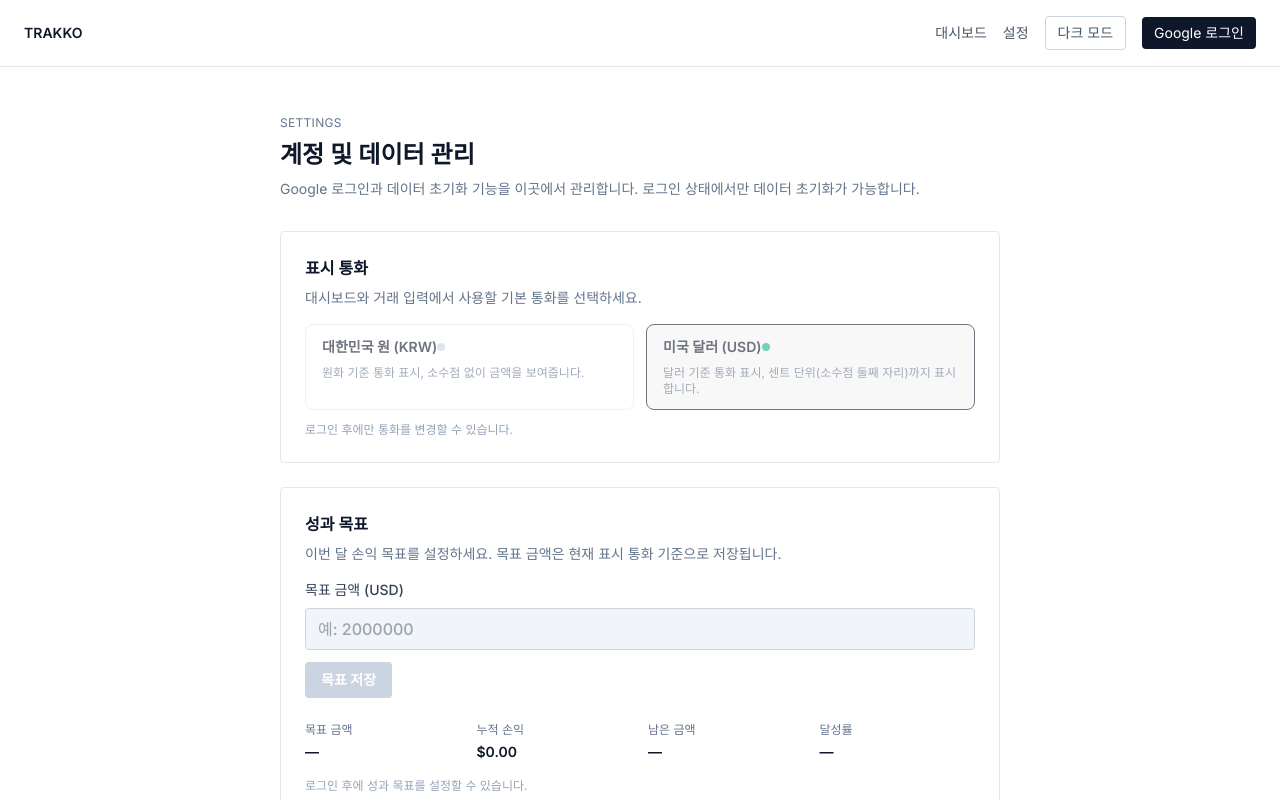
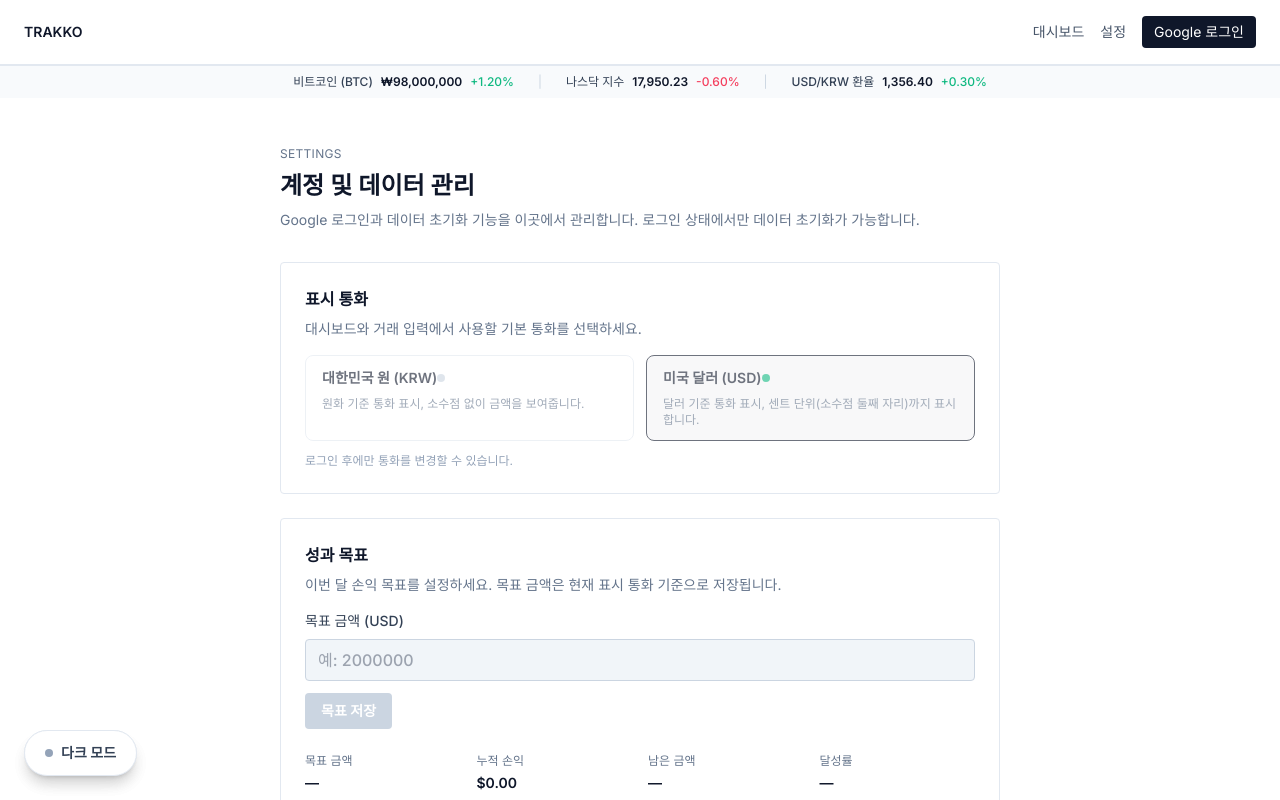
Before and after one commit to Jangmalza/Trakko, a React (Vite) app: page /settings in a window 1280 px wide. Shown: the top 800 px of the page. Built offline with nearby package versions, Linux system fonts and the light colour scheme; no server answers.

Commit message:
feat: 미니 티커 및 공통 테마 토글 추가

```diff
--- a/src/components/HeaderNavigation.tsx
+++ b/src/components/HeaderNavigation.tsx
@@ -1,12 +1,11 @@
 import React from 'react';
 import { Link, useNavigate } from 'react-router-dom';
 import { useAuthStore } from '../store/authStore';
-import { useThemeStore } from '../store/themeStore';
+import MiniMarketTicker from './MiniMarketTicker';
 
 const HeaderNavigation: React.FC = () => {
   const navigate = useNavigate();
   const { user, logout, getLoginUrl } = useAuthStore();
-  const { theme, toggleTheme } = useThemeStore();
 
   const handleLogin = () => {
     window.location.href = getLoginUrl();
@@ -17,9 +16,8 @@ const HeaderNavigation: React.FC = () => {
     navigate('/', { replace: true });
   };
 
-  const themeLabel = theme === 'dark' ? '라이트 모드' : '다크 모드';
-
   return (
+    <div className="flex flex-col">
       <nav className="flex items-center justify-between border-b border-slate-200 bg-white px-6 py-4 dark:border-slate-800 dark:bg-slate-950">
         <Link to="/dashboard" className="text-sm font-semibold text-slate-900 dark:text-slate-100">
           TRAKKO
@@ -31,13 +29,6 @@ const HeaderNavigation: React.FC = () => {
           <Link to="/settings" className="text-slate-600 transition hover:text-slate-900 dark:text-slate-300 dark:hover:text-slate-100">
             설정
           </Link>
-        <button
-          type="button"
-          onClick={toggleTheme}
-          className="rounded border border-slate-300 px-3 py-1.5 text-slate-600 transition hover:bg-slate-100 hover:text-slate-900 dark:border-slate-700 dark:text-slate-300 dark:hover:bg-slate-800 dark:hover:text-slate-100"
-        >
-          {themeLabel}
-        </button>
           {user ? (
             <>
               <span className="hidden text-slate-500 dark:text-slate-300 sm:inline">{user.displayName || user.email}</span>
@@ -60,6 +51,8 @@ const HeaderNavigation: React.FC = () => {
           )}
         </div>
       </nav>
+      <MiniMarketTicker />
+    </div>
   );
 };
 
--- /dev/null
+++ b/src/components/MiniMarketTicker.tsx
@@ -0,0 +1,81 @@
+import React, { useEffect, useMemo, useState } from 'react';
+
+type MarketMetric = {
+  id: string;
+  label: string;
+  value: number;
+  unit?: string;
+  change: number;
+};
+
+const BASE_MARKETS: MarketMetric[] = [
+  { id: 'btc', label: '비트코인 (BTC)', value: 98000000, unit: 'KRW', change: 1.2 },
+  { id: 'nasdaq', label: '나스닥 지수', value: 17950.23, change: -0.6 },
+  { id: 'usdkrw', label: 'USD/KRW 환율', value: 1356.4, change: 0.3 }
+];
+
+const formatValue = (market: MarketMetric): string => {
+  const formatter = new Intl.NumberFormat('ko-KR', {
+    style: market.unit === 'KRW' ? 'currency' : 'decimal',
+    currency: market.unit === 'KRW' ? 'KRW' : undefined,
+    minimumFractionDigits: market.id === 'btc' ? 0 : 2,
+    maximumFractionDigits: 2
+  });
+
+  return formatter.format(market.value);
+};
+
+const MiniMarketTicker: React.FC = () => {
+  const [markets, setMarkets] = useState<MarketMetric[]>(BASE_MARKETS);
+
+  const intervalDelay = useMemo(() => 15000, []);
+
+  useEffect(() => {
+    const intervalId = window.setInterval(() => {
+      setMarkets((current) =>
+        current.map((market) => {
+          const noise = (Math.random() - 0.5) * (market.id === 'btc' ? 200000 : 10);
+          const nextValue = Math.max(market.value + noise, 0);
+          const nextChange = ((nextValue - market.value) / Math.max(market.value, 1)) * 100;
+
+          return {
+            ...market,
+            value: parseFloat(nextValue.toFixed(market.id === 'btc' ? 0 : 2)),
+            change: parseFloat(nextChange.toFixed(2))
+          };
+        })
+      );
+    }, intervalDelay);
+
+    return () => {
+      window.clearInterval(intervalId);
+    };
+  }, [intervalDelay]);
+
+  return (
+    <div className="w-full border-t border-slate-200 bg-slate-50 px-6 py-2 text-xs text-slate-600 dark:border-slate-800 dark:bg-slate-900 dark:text-slate-300">
+      <div className="mx-auto flex max-w-6xl flex-wrap items-center justify-center gap-3 text-center sm:gap-5">
+        {markets.map((market) => {
+          const isUp = market.change >= 0;
+          const changeClass = isUp ? 'text-emerald-500' : 'text-rose-500';
+          const sign = isUp ? '+' : '';
+
+          return (
+            <React.Fragment key={market.id}>
+              <div className="flex flex-col items-center gap-1 sm:flex-row sm:gap-2">
+                <span className="font-medium text-slate-700 dark:text-slate-200">{market.label}</span>
+                <span className="font-semibold text-slate-900 dark:text-slate-100">{formatValue(market)}</span>
+                <span className={`${changeClass} font-medium`}>{`${sign}${market.change.toFixed(2)}%`}</span>
+              </div>
+              <span aria-hidden="true" className="text-slate-300 dark:text-slate-600 last:hidden sm:px-1">
+                |
+              </span>
+            </React.Fragment>
+          );
+        })}
+      </div>
+    </div>
+  );
+};
+
+export default MiniMarketTicker;
--- /dev/null
+++ b/src/components/ThemeToggleButton.tsx
@@ -0,0 +1,23 @@
+import React from 'react';
+import { useThemeStore } from '../store/themeStore';
+
+const ThemeToggleButton: React.FC = () => {
+  const { theme, toggleTheme } = useThemeStore();
+  const isDark = theme === 'dark';
+  const label = isDark ? '라이트 모드' : '다크 모드';
+  const statusDotClass = isDark ? 'bg-amber-300' : 'bg-slate-400';
+
+  return (
+    <button
+      type="button"
+      onClick={toggleTheme}
+      className="fixed bottom-6 left-6 z-30 inline-flex items-center gap-2 rounded-full border border-slate-200 bg-white px-5 py-3 text-sm font-semibold text-slate-700 shadow-lg transition hover:bg-slate-100 hover:text-slate-900 focus:outline-none focus:ring-2 focus:ring-slate-400 dark:border-slate-700 dark:bg-slate-900 dark:text-slate-200 dark:hover:bg-slate-800 dark:hover:text-slate-100 dark:focus:ring-slate-600"
+      aria-label={`테마 전환: ${label}`}
+    >
+      <span className={`inline-block h-2 w-2 rounded-full ${statusDotClass}`} aria-hidden />
+      {label}
+    </button>
+  );
+};
+
+export default ThemeToggleButton;
--- a/src/pages/OnboardingSeed.tsx
+++ b/src/pages/OnboardingSeed.tsx
@@ -6,6 +6,7 @@ import { useAuthStore } from '../store/authStore';
 import TrakkoAuthHero from '../components/TrakkoAuthHero';
 import { usePreferencesStore } from '../store/preferencesStore';
 import type { SupportedCurrency } from '../types/preferences';
+import ThemeToggleButton from '../components/ThemeToggleButton';
 
 const currencyOptions: Array<{ value: SupportedCurrency; label: string; description: string }> = [
   {
@@ -116,6 +117,7 @@ const OnboardingSeed: React.FC = () => {
     return (
       <div className="flex min-h-screen items-center justify-center bg-slate-50 text-slate-600 dark:bg-slate-950 dark:text-slate-300">
         로그인 상태를 확인하는 중입니다...
+        <ThemeToggleButton />
       </div>
     );
   }
@@ -138,6 +140,7 @@ const OnboardingSeed: React.FC = () => {
             </p>
           </div>
         </div>
+        <ThemeToggleButton />
       </div>
     );
   }
@@ -232,6 +235,7 @@ const OnboardingSeed: React.FC = () => {
           </button>
         </form>
       </div>
+    <ThemeToggleButton />
     </div>
   );
 };
--- a/src/pages/PortfolioDashboard.tsx
+++ b/src/pages/PortfolioDashboard.tsx
@@ -5,6 +5,7 @@ import SeedOverviewChart from '../components/SeedOverviewChart';
 import TradeEntriesList from '../components/TradeEntriesList';
 import HeaderNavigation from '../components/HeaderNavigation';
 import ChatAssistantPanel from '../components/ChatAssistantPanel';
+import ThemeToggleButton from '../components/ThemeToggleButton';
 import GoalProgressCard from '../components/GoalProgressCard';
 import { usePortfolioStore } from '../store/portfolioStore';
 import { useShallow } from 'zustand/react/shallow';
@@ -95,6 +96,7 @@ const PortfolioDashboard: React.FC = () => {
           </main>
         )}
       </div>
+      <ThemeToggleButton />
       <button
         type="button"
         disabled={showPlaceholder}
--- a/src/pages/SettingsPage.tsx
+++ b/src/pages/SettingsPage.tsx
@@ -3,6 +3,7 @@ import { useNavigate } from 'react-router-dom';
 import ResetPortfolioSection from '../components/ResetPortfolioSection';
 import HeaderNavigation from '../components/HeaderNavigation';
 import ConfirmResetModal from '../components/modals/ConfirmResetModal';
+import ThemeToggleButton from '../components/ThemeToggleButton';
 import { usePortfolioStore } from '../store/portfolioStore';
 import { useAuthStore } from '../store/authStore';
 import { usePreferencesStore } from '../store/preferencesStore';
@@ -311,6 +312,8 @@ const SettingsPage: React.FC = () => {
         </div>
       </div>
 
+      <ThemeToggleButton />
+
       <ConfirmResetModal
         open={modalOpen && !!user}
         onCancel={() => {
@@ -323,6 +326,7 @@ const SettingsPage: React.FC = () => {
         submitting={submitting}
         errorMessage={submitError}
       />
+    <ThemeToggleButton />
     </div>
   );
 };
```
Lines whose indentation alone changed are shown as unchanged.
